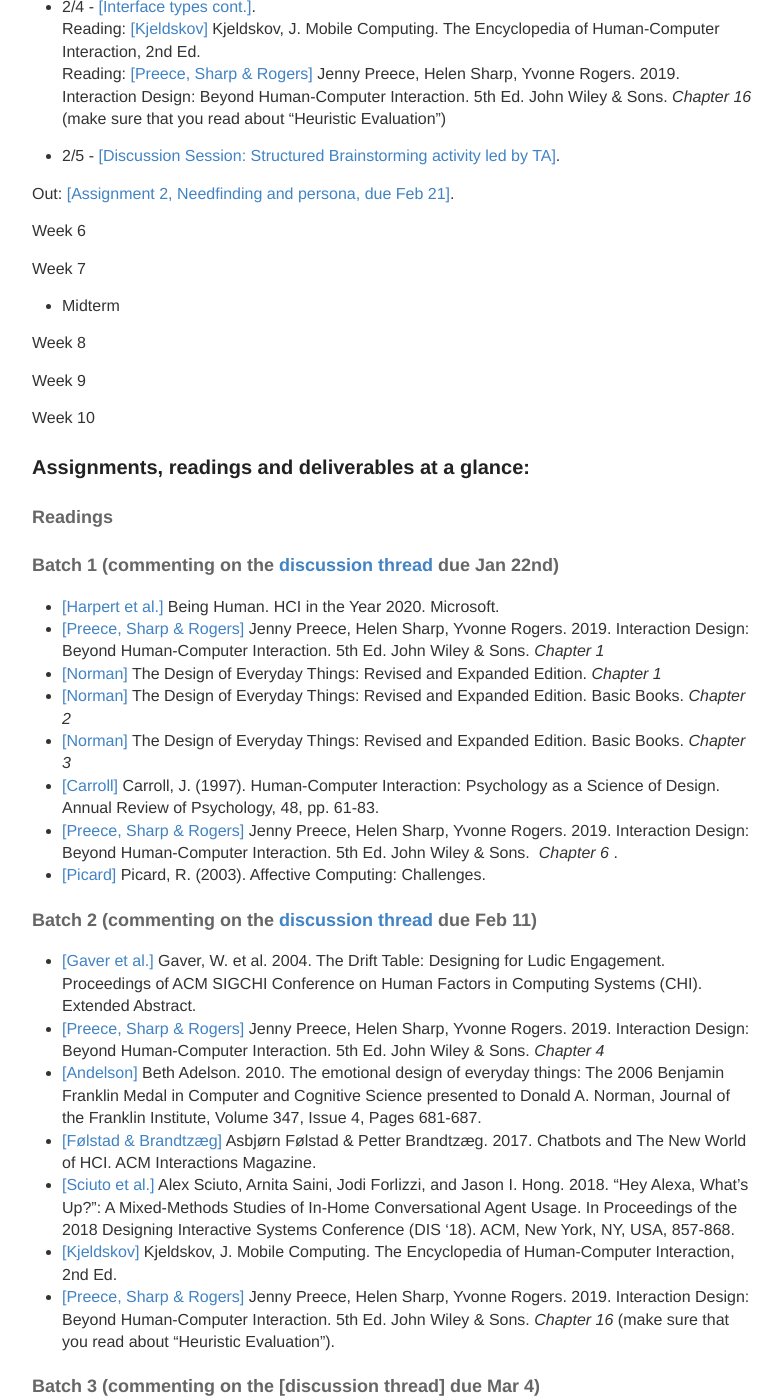
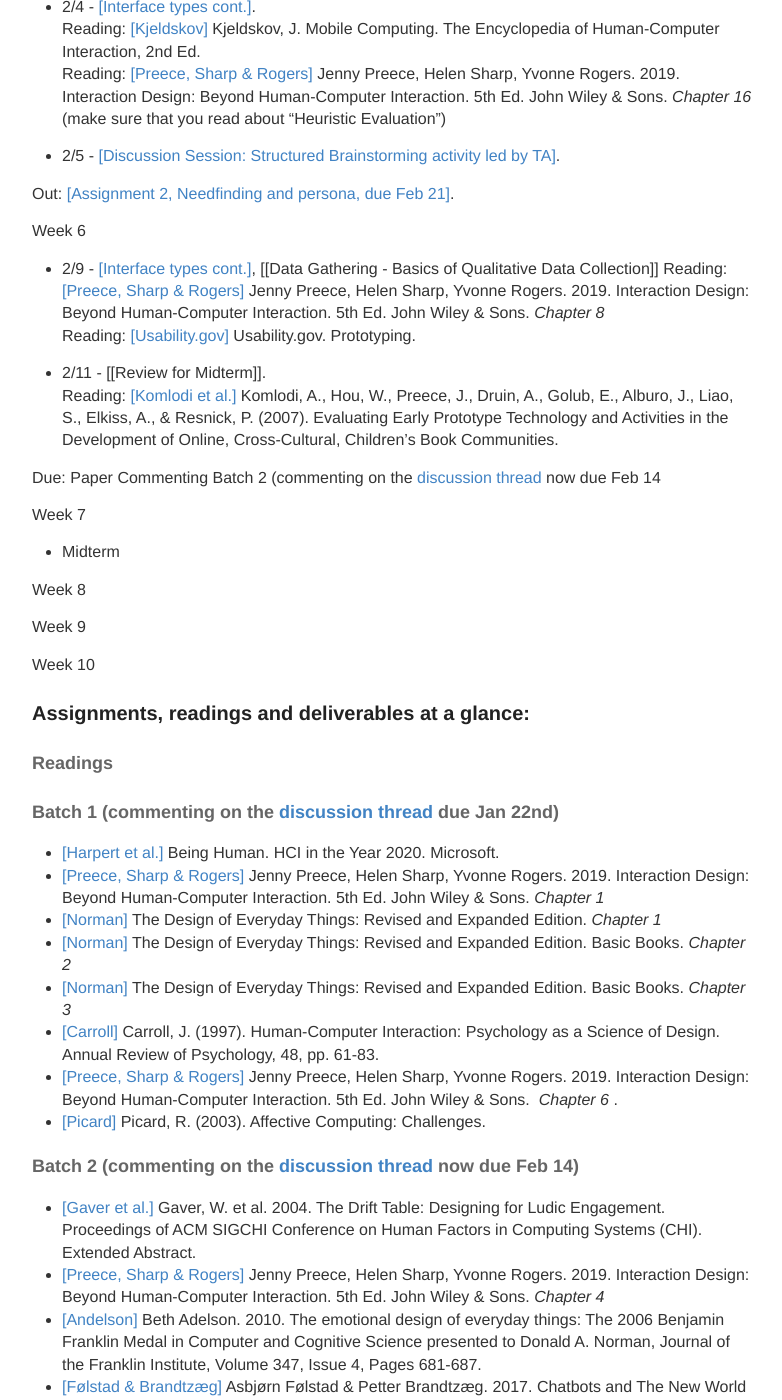
Before and after one commit to hciwang/hciwang.github.io, a Jekyll site: the page built from _posts/2021-1-1-lectures.md, in a window 1280 px wide and 1400 px high, scrolled down 1882 px. Shown: the whole window, without its empty margins (248-1030 px from the left). Built offline with Jekyll 4.4.1, drawn with Linux system fonts in a browser that asks for light colours; some of the changed text lies outside the part shown.

Commit message:
Update 2021-1-1-lectures.md

```diff
--- a/_posts/2021-1-1-lectures.md
+++ b/_posts/2021-1-1-lectures.md
@@ -71,7 +71,16 @@
 
 Out: [[Assignment 2, Needfinding and persona, due Feb 21]](https://canvas.ucdavis.edu/courses/539971/assignments/637449).
 
+
 Week 6
+- 2/9 -    [[Interface types cont.]](https://canvas.ucdavis.edu/courses/539971/files/folder/Lectures?preview=11616537), [[Data Gathering - Basics of Qualitative Data Collection]]
+Reading: [[Preece, Sharp & Rogers]](http://www.id-book.com/) Jenny Preece, Helen Sharp, Yvonne Rogers. 2019. Interaction Design: Beyond Human-Computer Interaction. 5th Ed. John Wiley & Sons. *Chapter 8*
+Reading: [[Usability.gov]](https://www.usability.gov/how-to-and-tools/methods/prototyping.html) Usability.gov. Prototyping.
+
+- 2/11 -  [[Review for Midterm]].
+Reading: [[Komlodi et al.]](http://www.id-book.com/downloads/casestudy_14point2.pdf) Komlodi, A., Hou, W., Preece, J., Druin, A., Golub, E., Alburo, J., Liao, S., Elkiss, A., & Resnick, P. (2007). Evaluating Early Prototype Technology and Activities in the Development of Online, Cross-Cultural, Children's Book Communities.
+
+Due: Paper Commenting Batch 2 (commenting on the [discussion thread](https://canvas.ucdavis.edu/courses/539971/discussion_topics/659911) now due Feb 14
 
 Week 7
 - Midterm
@@ -96,7 +105,7 @@
 - [[Preece, Sharp & Rogers]](http://www.id-book.com/) Jenny Preece, Helen Sharp, Yvonne Rogers. 2019. Interaction Design: Beyond Human-Computer Interaction. 5th Ed. John Wiley & Sons.  *Chapter 6* .
 - [[Picard]](https://affect.media.mit.edu/pdfs/03.picard.pdf) Picard, R. (2003). Affective Computing: Challenges.
 
-#### Batch 2 (commenting on the [discussion thread](https://canvas.ucdavis.edu/courses/539971/discussion_topics/659911) due Feb 11)
+#### Batch 2 (commenting on the [discussion thread](https://canvas.ucdavis.edu/courses/539971/discussion_topics/659911) now due Feb 14)
 
 - [[Gaver et al.]](https://canvas.ucdavis.edu/courses/539971/files/folder/Readings%20(incomplete.%20check%20main%20website%20for%20complete%20readings)?preview=11505810) Gaver, W. et al. 2004. The Drift Table: Designing for Ludic Engagement. Proceedings of ACM SIGCHI Conference on Human Factors in Computing Systems (CHI). Extended Abstract.
 - [[Preece, Sharp & Rogers]](http://www.id-book.com/) Jenny Preece, Helen Sharp, Yvonne Rogers. 2019. Interaction Design: Beyond Human-Computer Interaction. 5th Ed. John Wiley & Sons.  *Chapter 4*
@@ -105,6 +114,9 @@
 - [[Sciuto et al.]](https://canvas.ucdavis.edu/courses/539971/files/folder/Readings%20(incomplete.%20check%20main%20website%20for%20complete%20readings)?preview=11609764) Alex Sciuto, Arnita Saini, Jodi Forlizzi, and Jason I. Hong. 2018. "Hey Alexa, What's Up?": A Mixed-Methods Studies of In-Home Conversational Agent Usage. In Proceedings of the 2018 Designing Interactive Systems Conference (DIS '18). ACM, New York, NY, USA, 857-868.
 - [[Kjeldskov]](https://www.interaction-design.org/literature/book/the-encyclopedia-of-human-computer-interaction-2nd-ed/mobile-computing) Kjeldskov, J. Mobile Computing. The Encyclopedia of Human-Computer Interaction, 2nd Ed.
 - [[Preece, Sharp & Rogers]](http://www.id-book.com/) Jenny Preece, Helen Sharp, Yvonne Rogers. 2019. Interaction Design: Beyond Human-Computer Interaction. 5th Ed. John Wiley & Sons.  *Chapter 16* (make sure that you read about "Heuristic Evaluation").
+- [[Preece, Sharp & Rogers]](http://www.id-book.com/) Jenny Preece, Helen Sharp, Yvonne Rogers. 2019. Interaction Design: Beyond Human-Computer Interaction. 5th Ed. John Wiley & Sons. *Chapter 8*
+- [[Usability.gov]](https://www.usability.gov/how-to-and-tools/methods/prototyping.html) Usability.gov. Prototyping.
+- [[Komlodi et al.]](http://www.id-book.com/downloads/casestudy_14point2.pdf) Komlodi, A., Hou, W., Preece, J., Druin, A., Golub, E., Alburo, J., Liao, S., Elkiss, A., & Resnick, P. (2007). Evaluating Early Prototype Technology and Activities in the Development of Online, Cross-Cultural, Children's Book Communities.
 
 
 #### Batch 3 (commenting on the [discussion thread] due Mar 4)
```
